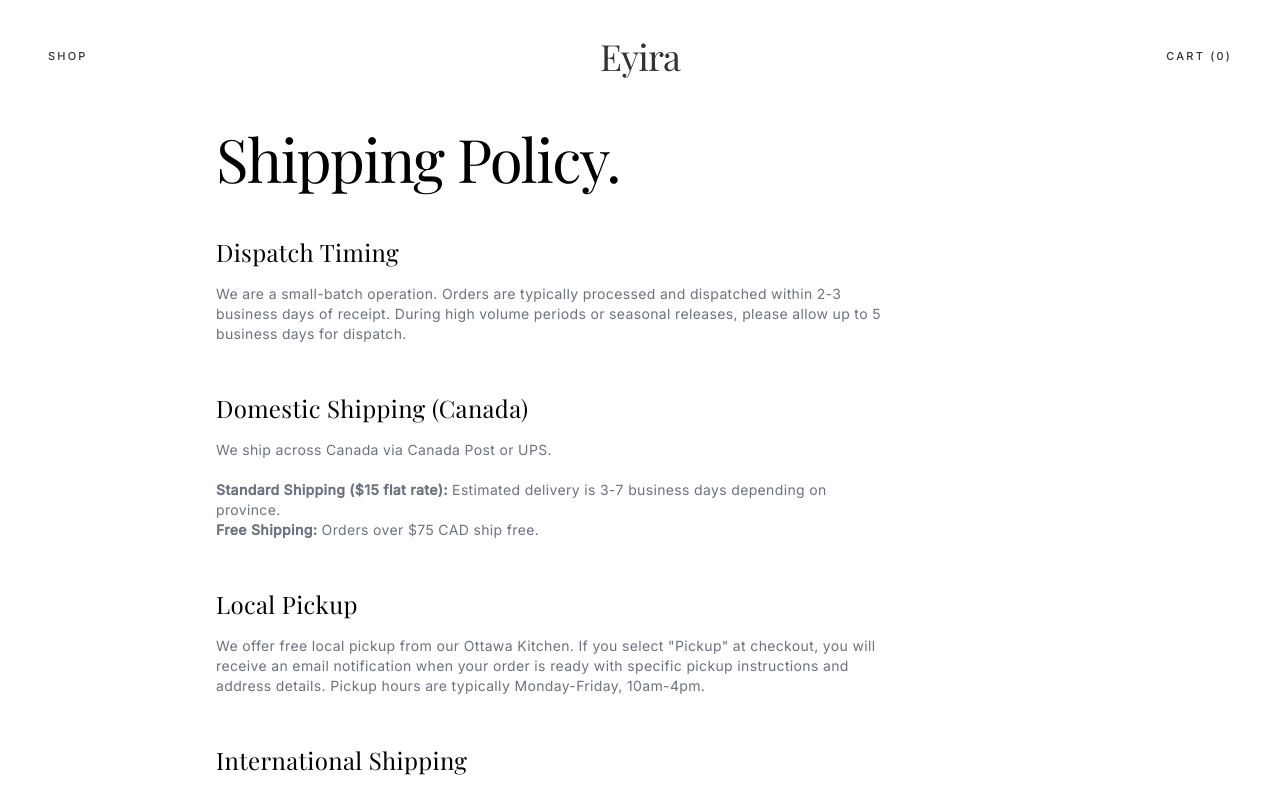
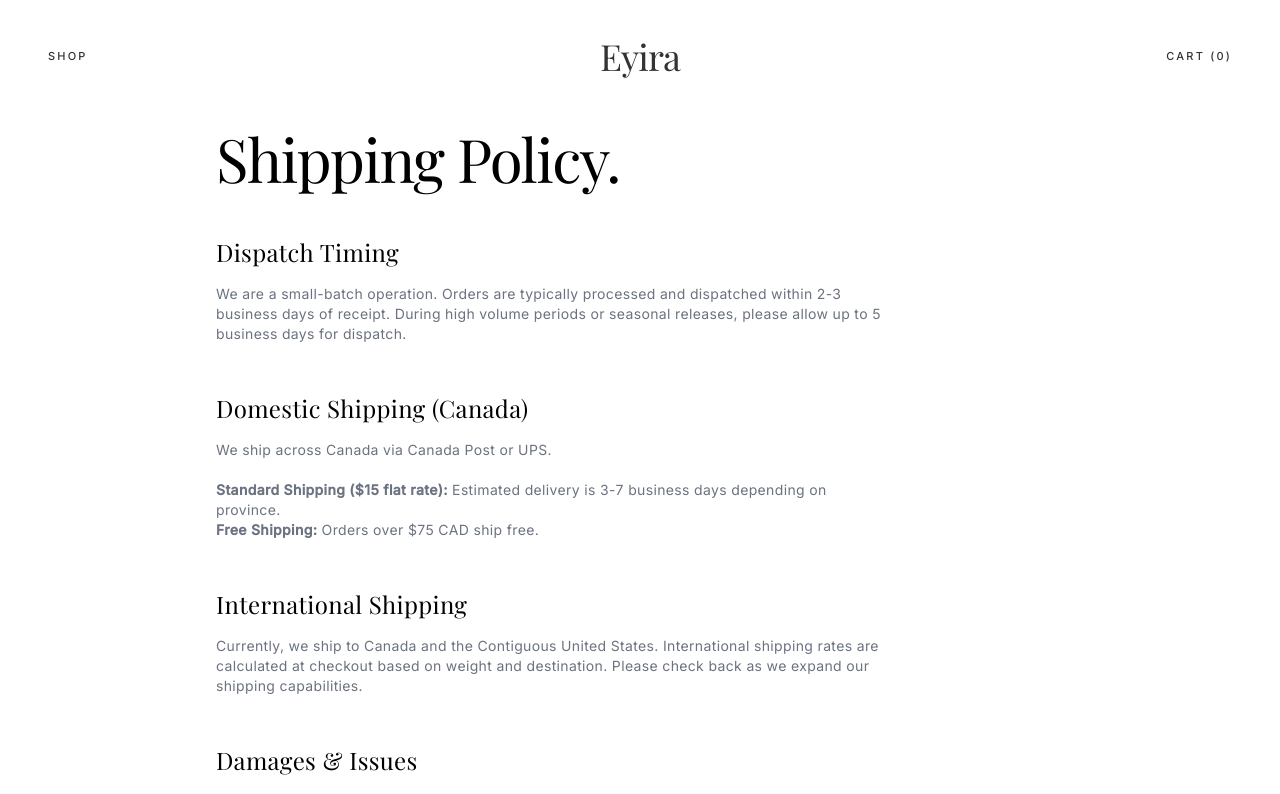
Before and after one commit to sotariye/eyira, a React (Vite) app: page /shipping in a window 1280 px wide. Shown: the top 794 px of the page. Built offline with nearby package versions, Linux system fonts and the light colour scheme; no server answers; a web font is replaced by a local one.

Commit message:
Remove Local Pickup section from Shipping Page

```diff
--- a/components/ShippingPage.tsx
+++ b/components/ShippingPage.tsx
@@ -30,12 +30,7 @@
                     </p>
                 </section>
 
-                <section>
-                    <h2 className="font-serif text-2xl text-black mb-4 normal-case">Local Pickup</h2>
-                    <p>
-                        We offer free local pickup from our Ottawa Kitchen. If you select "Pickup" at checkout, you will receive an email notification when your order is ready with specific pickup instructions and address details. Pickup hours are typically Monday-Friday, 10am-4pm.
-                    </p>
-                </section>
+
 
                 <section>
                     <h2 className="font-serif text-2xl text-black mb-4 normal-case">International Shipping</h2>
```
